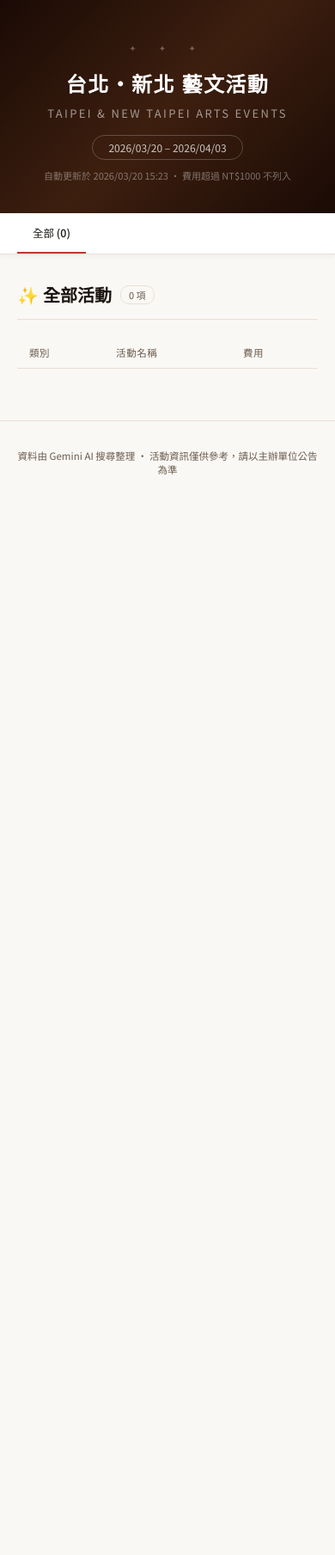
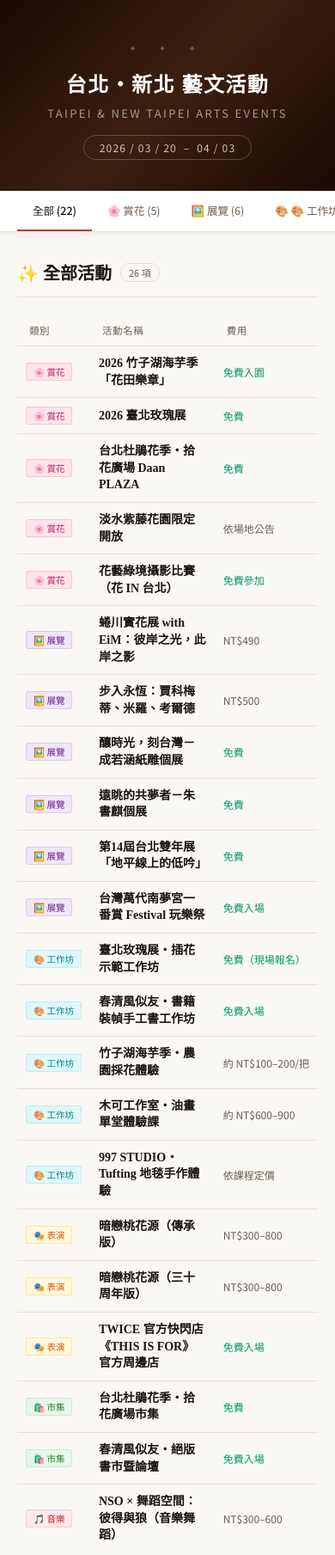
Before and after one commit to shih1975/arts-events, a plain HTML site: page index.html in a window 390 px wide. Shown: the top 1809 px of the page at 86% size. Before the commit the page ends 844 px from the top, so only its background shows below. Drawn offline with Linux system fonts and the light colour scheme.

Commit message:
Add files via upload

```diff
--- a/index.html
+++ b/index.html
@@ -6,89 +6,155 @@
 <title>台北・新北 藝文活動 2026/03/20 – 2026/04/03</title>
 <style>
   @import url('https://fonts.googleapis.com/css2?family=Noto+Serif+TC:wght@400;600;700&family=Noto+Sans+TC:wght@300;400;500&display=swap');
-  :root{--bg:#faf8f5;--card:#fff;--text:#1a1410;--muted:#6b5c4e;--border:#e8e0d5;--accent:#c0392b}
-  *{box-sizing:border-box;margin:0;padding:0}
-  body{font-family:'Noto Sans TC',sans-serif;background:var(--bg);color:var(--text)}
-  .hero{background:linear-gradient(135deg,#1a0a05,#3d1f0f,#1a0a05);color:#fff;padding:48px 24px 36px;text-align:center}
-  .hero::before{content:'✦  ✦  ✦';display:block;font-size:10px;letter-spacing:12px;color:rgba(255,255,255,.3);margin-bottom:16px}
-  .hero h1{font-family:'Noto Serif TC',serif;font-size:clamp(24px,4vw,42px);font-weight:700;letter-spacing:.06em;margin-bottom:8px}
-  .hero .sub{font-size:13px;color:rgba(255,255,255,.55);letter-spacing:.18em}
-  .hero .badge{display:inline-block;margin-top:16px;padding:5px 18px;border:1px solid rgba(255,255,255,.22);border-radius:20px;font-size:12px;color:rgba(255,255,255,.75)}
-  .hero .updated{display:block;margin-top:10px;font-size:11px;color:rgba(255,255,255,.4)}
-  .nav{background:var(--card);border-bottom:1px solid var(--border);padding:0 20px;display:flex;overflow-x:auto;scrollbar-width:none;position:sticky;top:0;z-index:100;box-shadow:0 2px 6px rgba(0,0,0,.05)}
-  .nav::-webkit-scrollbar{display:none}
-  .tab{padding:13px 18px;border:none;background:none;font-size:12.5px;font-family:'Noto Sans TC',sans-serif;color:var(--muted);cursor:pointer;white-space:nowrap;border-bottom:2px solid transparent;transition:all .15s}
-  .tab:hover{color:var(--text)}
-  .tab.on{color:var(--text);border-bottom-color:var(--accent);font-weight:500}
-  .wrap{max-width:980px;margin:0 auto;padding:32px 20px 60px}
-  .sec{display:none}.sec.on{display:block}
-  .sec-head{display:flex;align-items:center;gap:10px;margin-bottom:20px;padding-bottom:14px;border-bottom:1px solid var(--border)}
-  .sec-title{font-family:'Noto Serif TC',serif;font-size:20px;font-weight:600}
-  .cnt{font-size:11px;color:var(--muted);background:var(--bg);padding:2px 9px;border-radius:10px;border:1px solid var(--border)}
-  table{width:100%;border-collapse:collapse;font-size:13px}
-  thead tr{background:var(--bg)}
-  thead th{padding:10px 14px;text-align:left;font-weight:500;font-size:11.5px;color:var(--muted);letter-spacing:.05em;border-bottom:1px solid var(--border);white-space:nowrap}
-  tbody tr{border-bottom:1px solid var(--border);transition:background .12s}
-  tbody tr:last-child{border-bottom:none}
-  tbody tr:hover{background:#f5f0eb}
-  td{padding:11px 14px;vertical-align:middle}
-  .tag{display:inline-block;font-size:10.5px;padding:2px 8px;border-radius:3px;font-weight:500;white-space:nowrap}
-  .name{font-family:'Noto Serif TC',serif;font-size:14px;font-weight:600;line-height:1.4}
-  .loc,.date-cell,.price{color:var(--muted);font-size:12px;white-space:nowrap}
-  .free{color:#059669;font-weight:500}
-  .footer{text-align:center;padding:32px 20px;font-size:11.5px;color:var(--muted);border-top:1px solid var(--border)}
-  @media(max-width:640px){.loc,.date-cell{display:none}td{padding:10px}th:nth-child(3),th:nth-child(4){display:none}}
+  :root { --bg:#faf8f5; --card:#fff; --text:#1a1410; --muted:#6b5c4e; --border:#e8e0d5; --accent:#c0392b; }
+  * { box-sizing:border-box; margin:0; padding:0; }
+  body { font-family:'Noto Sans TC',sans-serif; background:var(--bg); color:var(--text); }
+  .hero { background:linear-gradient(135deg,#1a0a05,#3d1f0f,#1a0a05); color:#fff; padding:48px 24px 36px; text-align:center; }
+  .hero::before { content:'✦  ✦  ✦'; display:block; font-size:10px; letter-spacing:12px; color:rgba(255,255,255,.3); margin-bottom:16px; }
+  .hero h1 { font-family:'Noto Serif TC',serif; font-size:clamp(24px,4vw,42px); font-weight:700; letter-spacing:.06em; margin-bottom:8px; }
+  .hero .sub { font-size:13px; color:rgba(255,255,255,.55); letter-spacing:.18em; }
+  .hero .badge { display:inline-block; margin-top:16px; padding:5px 18px; border:1px solid rgba(255,255,255,.22); border-radius:20px; font-size:12px; color:rgba(255,255,255,.75); letter-spacing:.1em; }
+  .nav { background:var(--card); border-bottom:1px solid var(--border); padding:0 20px; display:flex; overflow-x:auto; scrollbar-width:none; position:sticky; top:0; z-index:100; box-shadow:0 2px 6px rgba(0,0,0,.05); }
+  .nav::-webkit-scrollbar { display:none; }
+  .tab { padding:13px 18px; border:none; background:none; font-size:12.5px; font-family:'Noto Sans TC',sans-serif; color:var(--muted); cursor:pointer; white-space:nowrap; border-bottom:2px solid transparent; transition:all .15s; }
+  .tab:hover { color:var(--text); }
+  .tab.on { color:var(--text); border-bottom-color:var(--accent); font-weight:500; }
+  .wrap { max-width:980px; margin:0 auto; padding:32px 20px 60px; }
+  .sec { display:none; }
+  .sec.on { display:block; }
+  .sec-head { display:flex; align-items:center; gap:10px; margin-bottom:20px; padding-bottom:14px; border-bottom:1px solid var(--border); }
+  .sec-title { font-family:'Noto Serif TC',serif; font-size:20px; font-weight:600; }
+  .cnt { font-size:11px; color:var(--muted); background:var(--bg); padding:2px 9px; border-radius:10px; border:1px solid var(--border); }
+  table { width:100%; border-collapse:collapse; font-size:13px; }
+  thead tr { background:var(--bg); }
+  thead th { padding:10px 14px; text-align:left; font-weight:500; font-size:11.5px; color:var(--muted); letter-spacing:.05em; border-bottom:1px solid var(--border); white-space:nowrap; }
+  tbody tr { border-bottom:1px solid var(--border); transition:background .12s; }
+  tbody tr:last-child { border-bottom:none; }
+  tbody tr:hover { background:#f5f0eb; }
+  td { padding:11px 14px; vertical-align:middle; }
+  .tag { display:inline-block; font-size:10.5px; padding:2px 8px; border-radius:3px; font-weight:500; white-space:nowrap; }
+  .name { font-family:'Noto Serif TC',serif; font-size:14px; font-weight:600; line-height:1.4; }
+  .loc, .date-cell, .price { color:var(--muted); font-size:12px; white-space:nowrap; }
+  .free { color:#059669; font-weight:500; }
+  .footer { text-align:center; padding:32px 20px; font-size:11.5px; color:var(--muted); border-top:1px solid var(--border); }
+  @media(max-width:640px){ .loc,.date-cell{display:none} td{padding:10px} th:nth-child(3),th:nth-child(4){display:none} }
 </style>
 </head>
 <body>
+
 <div class="hero">
   <h1>台北・新北 藝文活動</h1>
   <p class="sub">TAIPEI &amp; NEW TAIPEI ARTS EVENTS</p>
-  <div class="badge">2026/03/20 – 2026/04/03</div>
-  <span class="updated">自動更新於 2026/03/20 15:23 · 費用超過 NT$1000 不列入</span>
+  <div class="badge">2026 / 03 / 20 &nbsp;–&nbsp; 04 / 03</div>
 </div>
-<nav class="nav" id="nav"></nav>
-<div class="wrap" id="wrap"></div>
+
+<nav class="nav">
+  <button class="tab on" onclick="show('all',this)">全部 (22)</button>
+  <button class="tab" onclick="show('flower',this)">🌸 賞花 (5)</button>
+  <button class="tab" onclick="show('exhibition',this)">🖼️ 展覽 (6)</button>
+  <button class="tab" onclick="show('workshop',this)">🎨 🎨 工作坊 (5)</button>
+  <button class="tab" onclick="show('performance',this)">🎭 🎭 表演 (4)</button>
+  <button class="tab" onclick="show('market',this)">🛍️ 市集 (2)</button>
+  <button class="tab" onclick="show('music',this)">🎵 🎵 🎵 音樂演出 (3)</button>
+</nav>
+
+<div class="wrap">
+
+<div class="sec on" id="s-all">
+  <div class="sec-head"><h2 class="sec-title">✨ 全部活動</h2><span class="cnt">26 項</span></div>
+  <table><thead><tr><th>類別</th><th>活動名稱</th><th>日期</th><th>地點</th><th>費用</th></tr></thead>
+  <tbody id="all-body"></tbody></table>
+</div>
+
+<!-- 賞花 -->
+<div class="sec" id="s-flower">
+  <div class="sec-head"><h2 class="sec-title">🌸 賞花</h2><span class="cnt">1 項</span></div>
+  <table><thead><tr><th>活動名稱</th><th>日期</th><th>地點</th><th>費用</th></tr></thead><tbody>
+    <tr><td class="name">2026 竹子湖海芋季「花田樂章」</td><td class="date-cell">03/06 – 04/06</td><td class="loc">台北・陽明山竹子湖</td><td class="price free">免費入園</td></tr>
+    <tr><td class="name">2026 臺北玫瑰展</td><td class="date-cell">03/06 – 04/06</td><td class="loc">台北・臺北玫瑰園（大安區）</td><td class="price free">免費</td></tr>
+    <tr><td class="name">台北杜鵑花季・拾花廣場 Daan PLAZA</td><td class="date-cell">3/7、3/14、3/21（六）</td><td class="loc">台北・大安森林公園周邊</td><td class="price free">免費</td></tr>
+    <tr><td class="name">淡水紫藤花園限定開放</td><td class="date-cell">03/20 – 04/10</td><td class="loc">新北・淡水區忠寮里</td><td class="price">依場地公告</td></tr>
+    <tr><td class="name">花藝綠境攝影比賽（花 IN 台北）</td><td class="date-cell">02/05 – 04/08</td><td class="loc">台北・各花季景點</td><td class="price free">免費參加</td></tr>
+  </tbody></table>
+</div>
+
+<!-- 展覽 -->
+<div class="sec" id="s-exhibition">
+  <div class="sec-head"><h2 class="sec-title">🖼️ 展覽</h2><span class="cnt">6 項</span></div>
+  <table><thead><tr><th>活動名稱</th><th>日期</th><th>地點</th><th>費用</th></tr></thead><tbody>
+    <tr><td class="name">蜷川實花展 with EiM：彼岸之光，此岸之影</td><td class="date-cell">01/17 – 04/19</td><td class="loc">台北・華山1914文創園區</td><td class="price">NT$490</td></tr>
+    <tr><td class="name">步入永恆：賈科梅蒂、米羅、考爾德</td><td class="date-cell">12/24 – 04/20</td><td class="loc">台北・富邦美術館（信義區）</td><td class="price">NT$500</td></tr>
+    <tr><td class="name">釀時光，刻台灣－成若涵紙雕個展</td><td class="date-cell">01/06 – 04/06</td><td class="loc">台北・華山1914文創園區</td><td class="price free">免費</td></tr>
+    <tr><td class="name">遠眺的共夢者－朱書麒個展</td><td class="date-cell">03/14 – 04/26</td><td class="loc">台北・若木藝廊</td><td class="price free">免費</td></tr>
+    <tr><td class="name">第14屆台北雙年展「地平線上的低吟」</td><td class="date-cell">展期進行中</td><td class="loc">台北・台北市立美術館（中山區）</td><td class="price free">免費</td></tr>
+    <tr><td class="name">台灣萬代南夢宮一番賞 Festival 玩樂祭</td><td class="date-cell">03/19 – 03/22</td><td class="loc">台北・華山1914文創園區</td><td class="price free">免費入場</td></tr>
+  </tbody></table>
+</div>
+
+<!-- 工作坊 -->
+<div class="sec" id="s-workshop">
+  <div class="sec-head"><h2 class="sec-title">🎨 教學工作坊</h2><span class="cnt">5 項</span></div>
+  <table><thead><tr><th>活動名稱</th><th>日期</th><th>地點</th><th>費用</th></tr></thead><tbody>
+    <tr><td class="name">臺北玫瑰展・插花示範工作坊</td><td class="date-cell">週末場次（3–4月）</td><td class="loc">台北・臺北玫瑰園</td><td class="price free">免費（現場報名）</td></tr>
+    <tr><td class="name">春清風似友・書籍裝幀手工書工作坊</td><td class="date-cell">03/27 – 03/29</td><td class="loc">台北・華山1914文創園區</td><td class="price free">免費入場</td></tr>
+    <tr><td class="name">竹子湖海芋季・農園採花體驗</td><td class="date-cell">03/06 – 04/06 每日</td><td class="loc">台北・陽明山竹子湖各農園</td><td class="price">約 NT$100–200/把</td></tr>
+    <tr><td class="name">木可工作室・油畫單堂體驗課</td><td class="date-cell">平日 14:00–21:30／週末 10:30–18:30</td><td class="loc">新北・三重區光明路</td><td class="price">約 NT$600–900</td></tr>
+    <tr><td class="name">997 STUDIO・Tufting 地毯手作體驗</td><td class="date-cell">常態開放，可單堂預約</td><td class="loc">台北・信義區仁愛路四段</td><td class="price">依課程定價</td></tr>
+  </tbody></table>
+</div>
+
+<!-- 表演 -->
+<div class="sec" id="s-performance">
+  <div class="sec-head"><h2 class="sec-title">🎭 表演藝術</h2><span class="cnt">4 項</span></div>
+  <table><thead><tr><th>活動名稱</th><th>日期</th><th>地點</th><th>費用</th></tr></thead><tbody>
+    <tr><td class="name">暗戀桃花源（傳承版）</td><td class="date-cell">03/27 – 03/28</td><td class="loc">台北・士林區臺北表演藝術中心</td><td class="price">NT$300–800</td></tr>
+    <tr><td class="name">暗戀桃花源（三十周年版）</td><td class="date-cell">04/02 – 04/03</td><td class="loc">台北・士林區臺北表演藝術中心</td><td class="price">NT$300–800</td></tr>
+    <tr><td class="name">TWICE 官方快閃店《THIS IS FOR》官方周邊店</td><td class="date-cell">03/14 – 03/23</td><td class="loc">台北・華山1914文創園區</td><td class="price free">免費入場</td></tr>
+  </tbody></table>
+</div>
+
+<!-- 市集 -->
+<div class="sec" id="s-market">
+  <div class="sec-head"><h2 class="sec-title">🛍️ 藝文市集</h2><span class="cnt">2 項</span></div>
+  <table><thead><tr><th>活動名稱</th><th>日期</th><th>地點</th><th>費用</th></tr></thead><tbody>
+    <tr><td class="name">台北杜鵑花季・拾花廣場市集</td><td class="date-cell">3/7、3/14、3/21（六）</td><td class="loc">台北・大安區 Daan PLAZA</td><td class="price free">免費</td></tr>
+    <tr><td class="name">春清風似友・絕版書市暨論壇</td><td class="date-cell">03/27 – 03/29</td><td class="loc">台北・華山1914文創園區</td><td class="price free">免費入場</td></tr>
+  </tbody></table>
+</div>
+
+<!-- 音樂 -->
+<div class="sec" id="s-music">
+  <div class="sec-head"><h2 class="sec-title">🎵 音樂演出</h2><span class="cnt">3 項</span></div>
+  <table><thead><tr><th>活動名稱</th><th>日期</th><th>地點</th><th>費用</th></tr></thead><tbody>
+    <tr><td class="name">NSO × 舞蹈空間：彼得與狼（音樂舞蹈）</td><td class="date-cell">03/20 – 03/21</td><td class="loc">台北・士林區臺北表演藝術中心</td><td class="price">NT$300–600</td></tr>
+  </tbody></table>
+</div>
+
+</div>
+
 <div class="footer">
-  <p>資料由 Gemini AI 搜尋整理 · 活動資訊僅供參考，請以主辦單位公告為準</p>
+  <p>資料由搜尋整理・生成時間：2026/03/20 &nbsp;|&nbsp; 活動資訊僅供參考，請以主辦單位公告為準</p>
 </div>
+
 <script>
-const DATA = {"categories": [{"key": "flower", "events": []}, {"key": "exhibition", "events": []}, {"key": "workshop", "events": []}, {"key": "performance", "events": []}, {"key": "market", "events": []}, {"key": "music", "events": []}]};
 const TAGS = {
-  flower:     {label:'🌸 賞花',   style:'background:#fce4ec;color:#c2185b;border:1px solid #f48fb160'},
-  exhibition: {label:'🖼️ 展覽',  style:'background:#ede7f6;color:#6a1b9a;border:1px solid #ce93d860'},
-  workshop:   {label:'🎨 工作坊', style:'background:#e0f7fa;color:#00838f;border:1px solid #80deea60'},
-  performance:{label:'🎭 表演',   style:'background:#fff8e1;color:#e65100;border:1px solid #ffcc0260'},
-  market:     {label:'🛍️ 市集',  style:'background:#e8f5e9;color:#2e7d32;border:1px solid #a5d6a760'},
-  music:      {label:'🎵 音樂',   style:'background:#ffebee;color:#b71c1c;border:1px solid #ef9a9a60'},
+  flower:     { label:'🌸 賞花',   style:'background:#fce4ec;color:#c2185b;border:1px solid #f48fb160' },
+  exhibition: { label:'🖼️ 展覽',  style:'background:#ede7f6;color:#6a1b9a;border:1px solid #ce93d860' },
+  workshop:   { label:'🎨 工作坊', style:'background:#e0f7fa;color:#00838f;border:1px solid #80deea60' },
+  performance:{ label:'🎭 表演',   style:'background:#fff8e1;color:#e65100;border:1px solid #ffcc0260' },
+  market:     { label:'🛍️ 市集',  style:'background:#e8f5e9;color:#2e7d32;border:1px solid #a5d6a760' },
+  music:      { label:'🎵 音樂',   style:'background:#ffebee;color:#b71c1c;border:1px solid #ef9a9a60' },
 };
-function row(cat, e, showTag) {
-  const tag = showTag ? `<td><span class="tag" style="${TAGS[cat].style}">${TAGS[cat].label}</span></td>` : '';
-  const fc = e.price && (e.price.includes('免費') || e.price === '0') ? 'free' : '';
-  return `<tr>${tag}<td class="name">${e.name}</td><td class="date-cell">${e.date}</td><td class="loc">${e.location}</td><td class="price ${fc}">${e.price}</td></tr>`;
-}
-function buildSection(id, title, cat, events, showTag) {
-  const rows = events.map(e => row(cat, e, showTag)).join('');
-  return `<div class="sec" id="s-${id}"><div class="sec-head"><h2 class="sec-title">${title}</h2><span class="cnt">${events.length} 項</span></div><table><thead><tr>${showTag?'<th>類別</th>':''}<th>活動名稱</th><th>日期</th><th>地點</th><th>費用</th></tr></thead><tbody>${rows}</tbody></table></div>`;
-}
-const nav = document.getElementById('nav');
-const wrap = document.getElementById('wrap');
-const allEvents = [];
-DATA.categories.forEach(cat => { allEvents.push(...cat.events.map(e => ({...e, _cat: cat.key}))); });
-nav.innerHTML = `<button class="tab on" onclick="show('all',this)">全部 (${allEvents.length})</button>`;
-wrap.innerHTML = buildSection('all', '✨ 全部活動', null, allEvents, true);
-document.querySelector('#s-all table thead tr').innerHTML = '<th>類別</th><th>活動名稱</th><th>日期</th><th>地點</th><th>費用</th>';
-document.querySelectorAll('#s-all tbody tr').forEach((tr, i) => {
-  const cat = allEvents[i]._cat;
-  tr.querySelector('td').innerHTML = `<span class="tag" style="${TAGS[cat].style}">${TAGS[cat].label}</span>`;
+const body = document.getElementById('all-body');
+['flower','exhibition','workshop','performance','market','music'].forEach(cat => {
+  document.getElementById('s-'+cat).querySelectorAll('tbody tr').forEach(row => {
+    const tr = document.createElement('tr');
+    const cells = row.querySelectorAll('td');
+    tr.innerHTML = `<td><span class="tag" style="${TAGS[cat].style}">${TAGS[cat].label}</span></td>`
+      + Array.from(cells).map(c=>`<td class="${c.className}">${c.innerHTML}</td>`).join('');
+    body.appendChild(tr);
+  });
 });
-DATA.categories.forEach(cat => {
-  if (!cat.events.length) return;
-  const label = TAGS[cat.key].label;
-  nav.innerHTML += `<button class="tab" onclick="show('${cat.key}',this)">${label} (${cat.events.length})</button>`;
-  wrap.innerHTML += buildSection(cat.key, label, cat.key, cat.events, false);
-});
-document.querySelector('#s-all').classList.add('on');
 function show(key, btn) {
   document.querySelectorAll('.sec').forEach(s=>s.classList.remove('on'));
   document.querySelectorAll('.tab').forEach(b=>b.classList.remove('on'));
```
